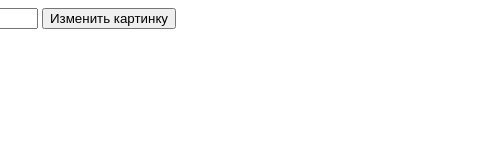
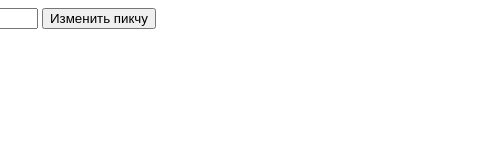
Before and after one commit to chuvaaashin/DHTMLDOM, a plain HTML site: page DOM1/index.html in a window 1280 px wide. Shown: the full height of the page, 155-640 px from the left. Drawn offline with Linux system fonts and the light colour scheme.

Commit message:
upd index

```diff
--- a/DOM1/index.html
+++ b/DOM1/index.html
@@ -8,7 +8,7 @@
 </head>
 <body>
 <input type="text" id="imageURL" placeholder="Введите URL картинки">
-<button type="button" onclick="changeImage()">Изменить картинку</button>
+<button type="button" onclick="changeImage()">Изменить пикчу</button>
 <br><br>
 <img id="image" src="" alt="Текущая картинка">
 </body>
```
